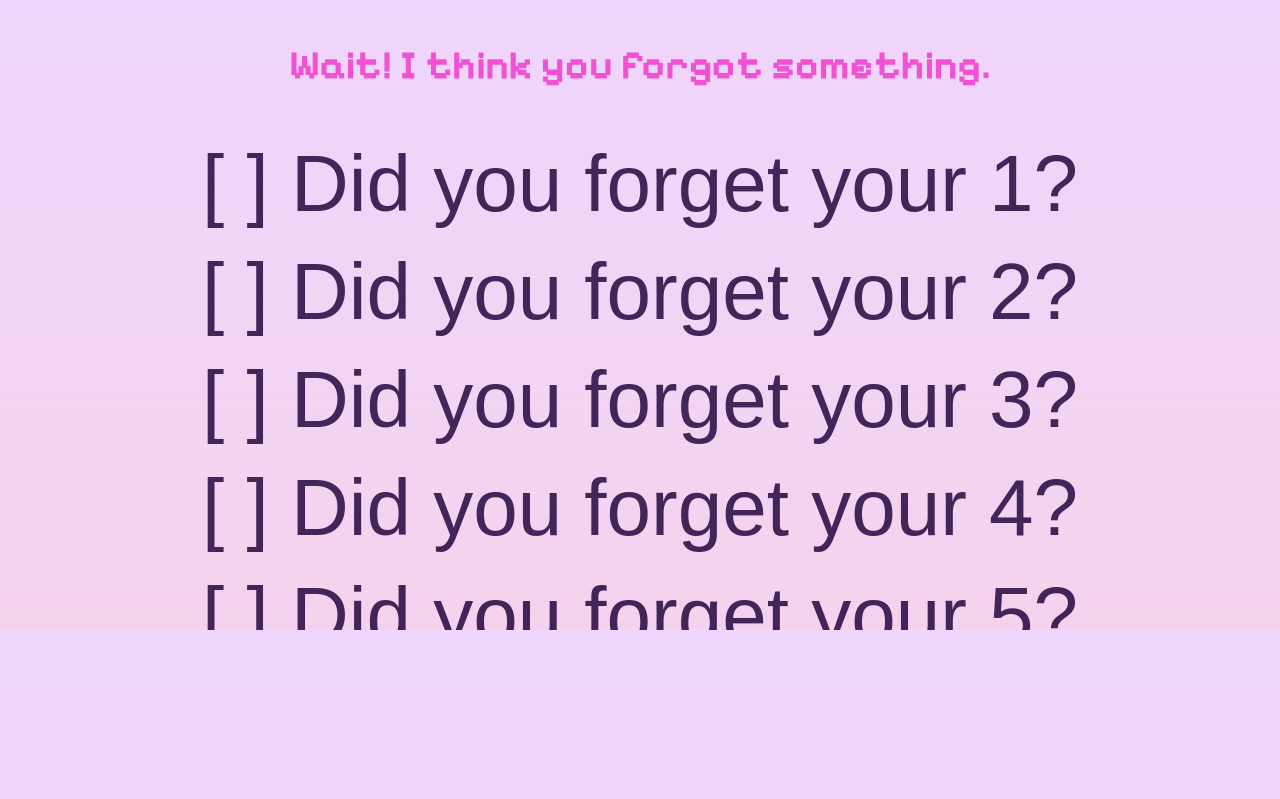
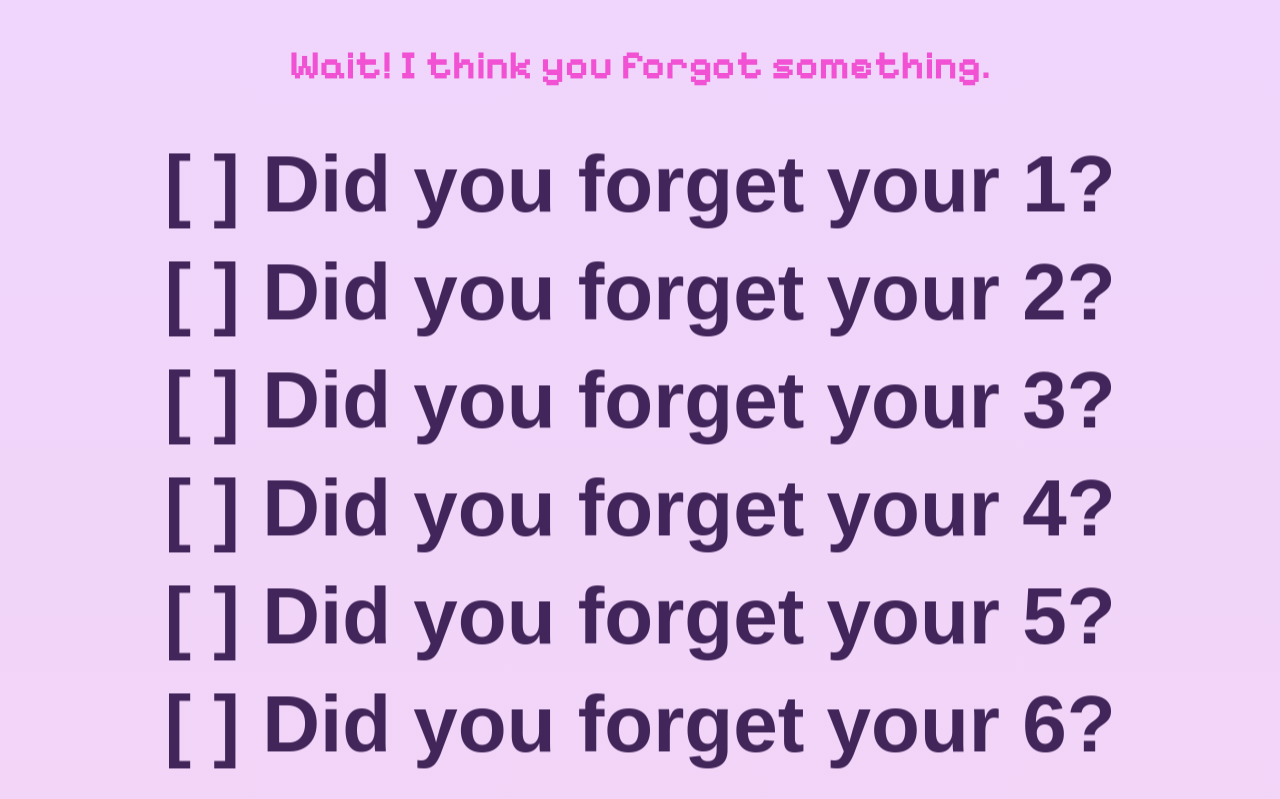
Before and after one commit to stephieZhou/scroll_test, a React (Create React App) app: page / in a window 1280 px wide. Shown: the top 799 px of the page. Built offline with nearby package versions, Linux system fonts and the light colour scheme; a web font is replaced by a local one.

Commit message:
added scrolling animation

```diff
--- a/src/App.css
+++ b/src/App.css
@@ -1,4 +1,35 @@
-.item {
+body {
+  background: linear-gradient(#b430f133, #e591d367);
+  overflow-y:auto;
+}
+
+body::-webkit-scrollbar {
+  display: none;
+}
+
+div::-webkit-scrollbar {
+  display: none;
+}
+
+.fade-in-section {
+  opacity: 0;
+  transform: translateY(20vh);
+  visibility: hidden;
+  transition: opacity 1200ms ease-out, transform 600ms ease-out,
+    visibility 1200ms ease-out;
+  will-change: opacity, transform, visibility;
+  overflow-y: hidden;
+}
+.fade-in-section.is-visible {
+  opacity: 1;
+  transform: none;
+  visibility: visible;
+  overflow-y: hidden;
+}
+
+
+
+.item h2{
   text-align: center;
   margin: auto;
   padding: 8px 0 8px;
@@ -7,6 +38,8 @@
   font-size: 10vh;
   color: rgba(41, 13, 67, 0.877);
 }
+
+
 
 p {
   text-align: center;
@@ -22,7 +55,3 @@ h2 {
   color:#f12cc7c7;
   font-size: 5vh;
 }
-
-body {
-  background: linear-gradient(#b430f133, #e591d367);
-}
--- a/src/App.js
+++ b/src/App.js
@@ -1,6 +1,28 @@
 import './App.css';
+import React from 'react';
 import InfiniteScroll from "react-infinite-scroll-component"
 import { useState } from "react";
+
+function FadeInSection(props) {
+  const [isVisible, setVisible] = React.useState(false);
+  const domRef = React.useRef();
+  React.useEffect(() => {
+    const observer = new IntersectionObserver(entries => {
+      entries.forEach(entry => setVisible(entry.isIntersecting));
+    });
+    observer.observe(domRef.current);
+  }, []);
+  return (
+    <div
+      className={`fade-in-section ${isVisible ? 'is-visible' : ''}`}
+      ref={domRef}
+      style={{overflow:'hidden'}}
+    >
+      {props.children}
+    </div>
+  );
+}
+
 
 function App() {
   const [dataSource, setDataSource] = useState(Array.from({length:20}))
@@ -19,7 +41,8 @@ function App() {
   return (
     <div className="App">
     <h2>Wait! I think you forgot something.</h2>
-    <div id ="parentScrollDiv" style={{height:500, overflow:'auto'}}>
+    <div id ="parentScrollDiv"style={
+      {flex:1}}>
     <InfiniteScroll
       dataLength={dataSource.length}
       next={fetchMoreData}
@@ -29,7 +52,12 @@ function App() {
       scrollableTarget="parentScrollDiv"
       >
       {dataSource.map((item, index)=> {
-        return <div className="item"> [ ] Did you forget your {index + 1}? </div>
+        return <FadeInSection>
+          <div className="item">
+            <h2>[ ] Did you forget your {index + 1}?</h2>
+            </div>
+          </FadeInSection>
+
       })}
     </InfiniteScroll>
     </div>
```
